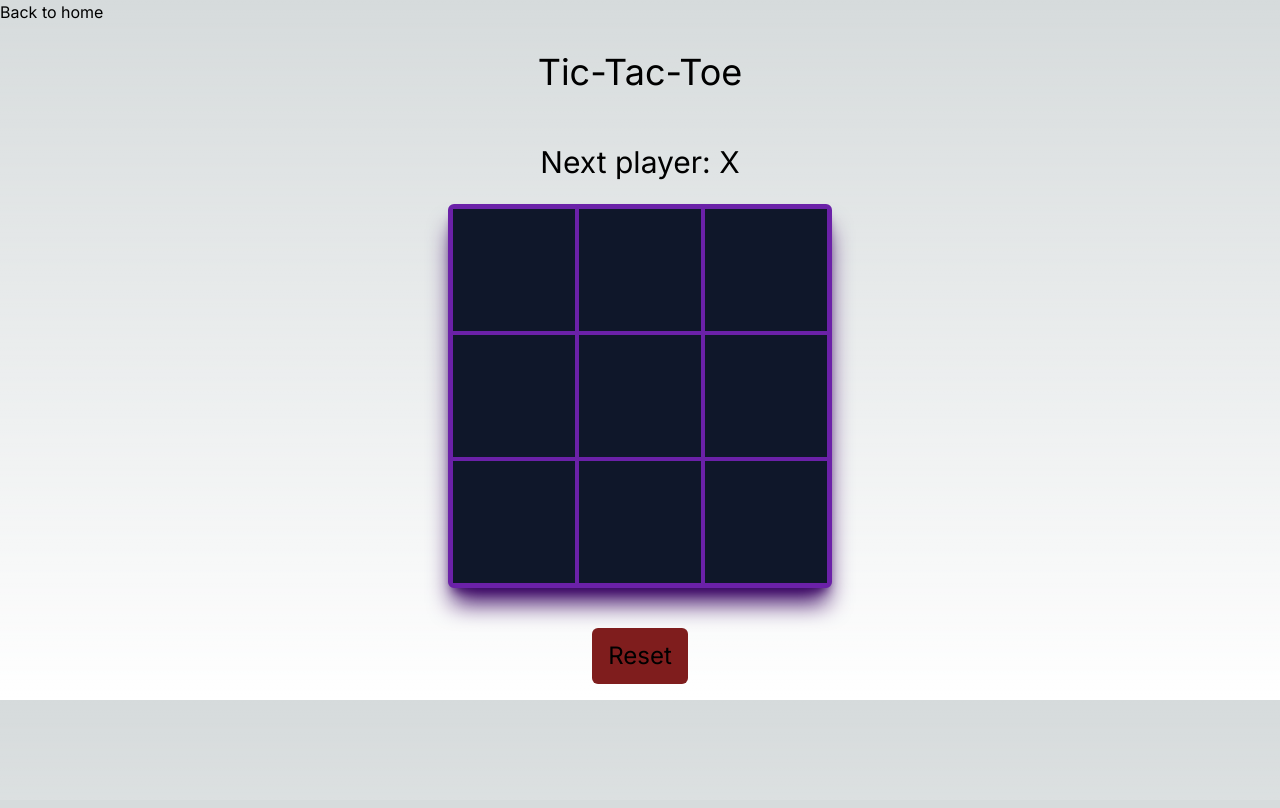
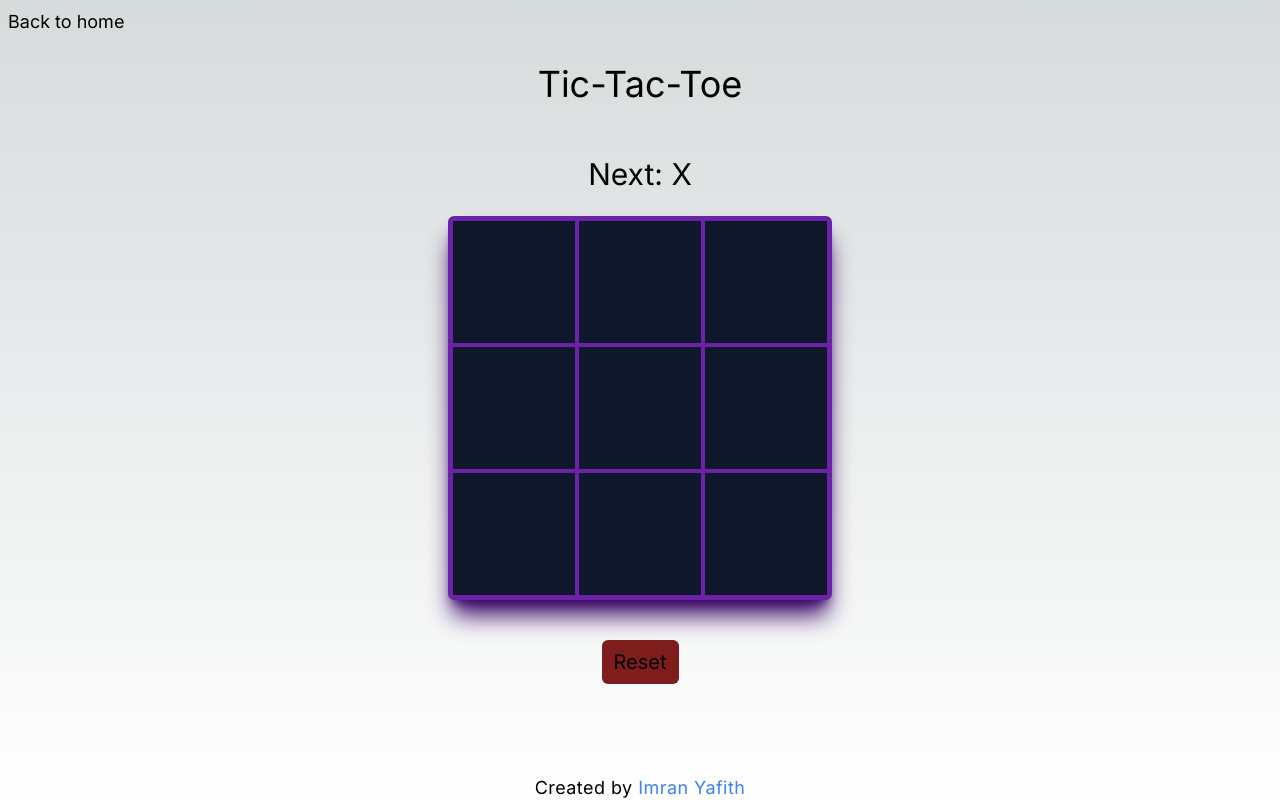
Before and after one commit to pixelfox01/minigames, a Next.js app: page /tictactoe in a window 1280 px wide. Built offline with nearby package versions, Linux system fonts and the light colour scheme.

Commit message:
Changed Root and Game layout

```diff
--- /dev/null
+++ b/app/(games)/layout.tsx
@@ -0,0 +1,18 @@
+import Link from "next/link";
+
+export default function GamesLayout({
+  children,
+}: {
+  children: React.ReactNode;
+}) {
+  return (
+    <div>
+      <div className="mt-2">
+        <Link href="/" className="hover:underline text-lg pl-2">
+          Back to home
+        </Link>
+      </div>
+      {children}
+    </div>
+  );
+}
--- a/app/(games)/tictactoe/board/board.tsx
+++ b/app/(games)/tictactoe/board/board.tsx
@@ -45,7 +45,7 @@ export default function Board() {
   if (winner) {
     status = "Winner: " + winner.winner;
   } else {
-    status = "Next player: " + (xIsNext ? "X" : "O");
+    status = "Next: " + (xIsNext ? "X" : "O");
   }
 
   return (
@@ -63,7 +63,7 @@ export default function Board() {
         <Square value={squares[8]} onSquareClick={() => onSquareClick(8)} />
       </div>
       <button
-        className="text-2xl rounded-md px-4 py-3 mt-10 bg-red-900 hover:bg-red-950"
+        className="text-xl rounded-md px-3 py-2 mt-10 bg-red-900 hover:bg-red-950"
         onClick={() => {
           setSquares(Array(9).fill(null));
           setXIsNext(true);
--- a/app/(games)/tictactoe/page.tsx
+++ b/app/(games)/tictactoe/page.tsx
@@ -4,7 +4,6 @@ import Board from "./board/board";
 export default function TicTacToe() {
   return (
     <div>
-      <Link href="/">Back to home</Link>
       <h1 className="text-center text-4xl my-7">Tic-Tac-Toe</h1>
       <Board />
     </div>
--- a/app/layout.tsx
+++ b/app/layout.tsx
@@ -1,6 +1,7 @@
 import type { Metadata } from "next";
 import { Inter } from "next/font/google";
 import "./globals.css";
+import Link from "next/link";
 
 const inter = Inter({ subsets: ["latin"] });
 
@@ -16,7 +17,23 @@ export default function RootLayout({
 }) {
   return (
     <html lang="en">
-      <body className={inter.className}>{children}</body>
+      <body className={`${inter.className}`}>
+        <div className="relative min-h-[100vh]">
+          <div className="pb-10">{children}</div>
+          <footer className="absolute bottom-0 w-full h-10 flex justify-center items-center">
+            <div className="text-lg tracking-wide">
+              Created by{" "}
+              <Link
+                href="https://www.imranyafith.com"
+                target="_blank"
+                className="text-blue-500 hover:underline underline-offset-4"
+              >
+                Imran Yafith
+              </Link>
+            </div>
+          </footer>
+        </div>
+      </body>
     </html>
   );
 }
--- a/app/page.tsx
+++ b/app/page.tsx
@@ -3,7 +3,6 @@ import Link from "next/link";
 export default function Home() {
   return (
     <div>
-      <h1>Minigames</h1>
       <div>
         <Link href="/tictactoe">Tic-Tac-Toe</Link>
         <p>Other games coming soon...</p>
```
